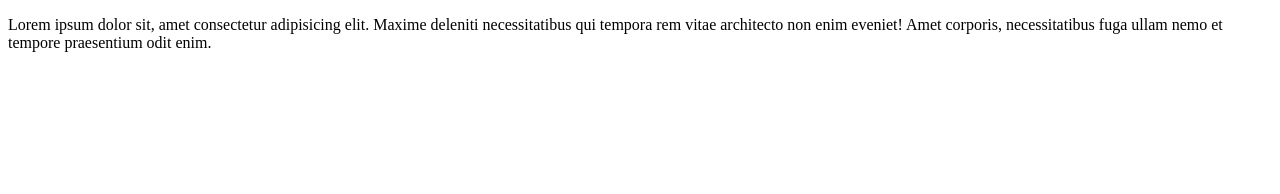
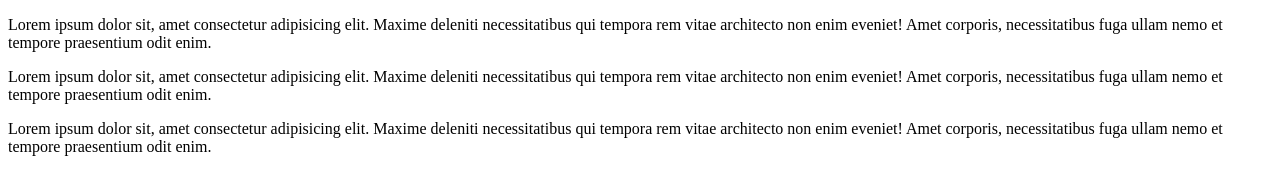
Before and after one commit to paulo-00-ctrl/BranchP, a plain HTML site: page index.html in a window 1280 px wide. Drawn offline with Linux system fonts and the light colour scheme.

Commit message:
Criando Branch2

```diff
--- a/index.html
+++ b/index.html
@@ -13,5 +13,17 @@
     <p>
         Lorem ipsum dolor sit, amet consectetur adipisicing elit. Maxime deleniti necessitatibus qui tempora rem vitae architecto non enim eveniet! Amet corporis, necessitatibus fuga ullam nemo et tempore praesentium odit enim.
     </p>
+    <title>
+       Desenvolvimento Web
+    </title>
+    <p>
+        Lorem ipsum dolor sit, amet consectetur adipisicing elit. Maxime deleniti necessitatibus qui tempora rem vitae architecto non enim eveniet! Amet corporis, necessitatibus fuga ullam nemo et tempore praesentium odit enim.
+    </p>
+    <title>
+        Banco de Dados
+     </title>
+     <p>
+         Lorem ipsum dolor sit, amet consectetur adipisicing elit. Maxime deleniti necessitatibus qui tempora rem vitae architecto non enim eveniet! Amet corporis, necessitatibus fuga ullam nemo et tempore praesentium odit enim.
+     </p>
 </body>
 </html>
```
